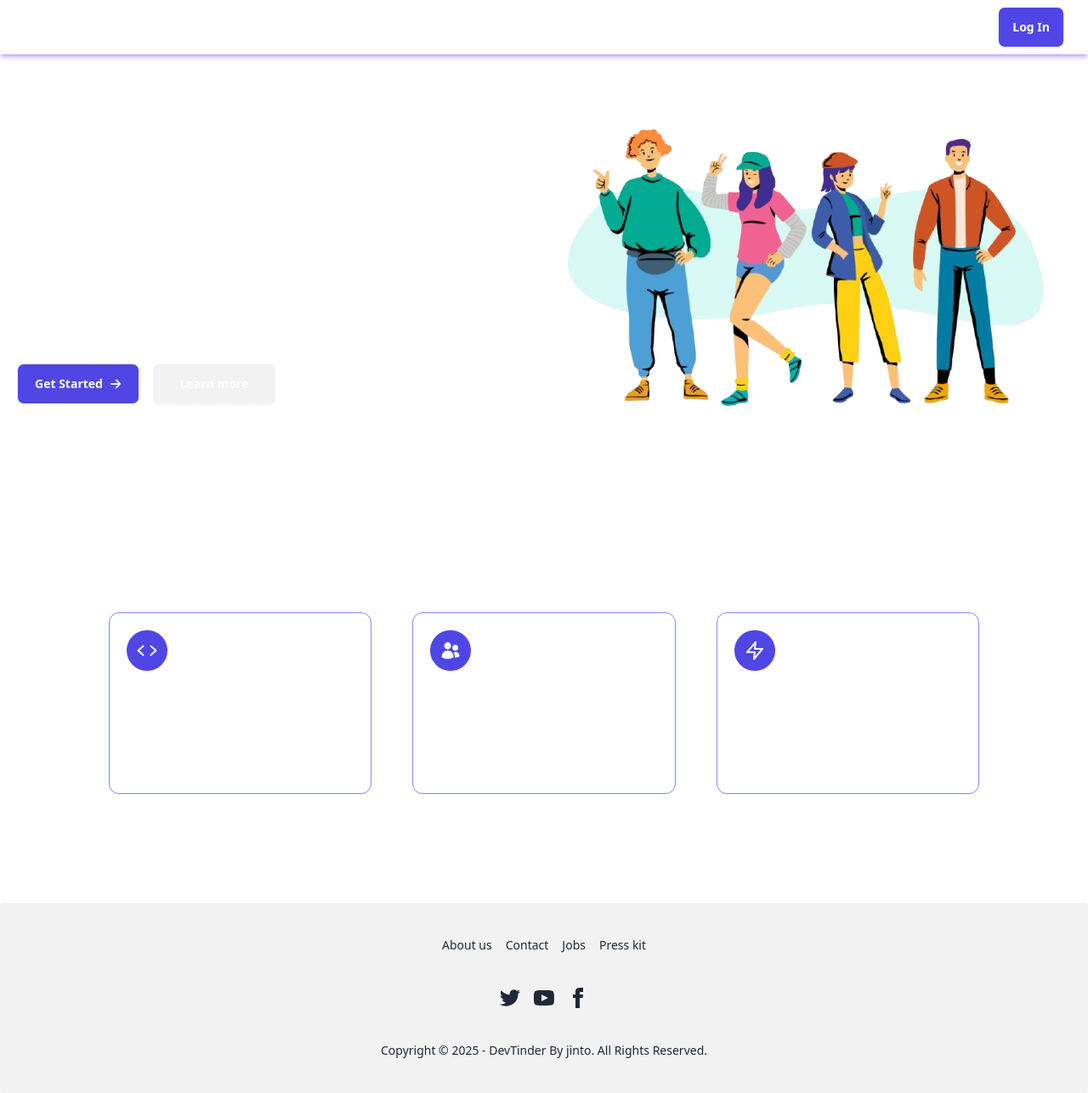
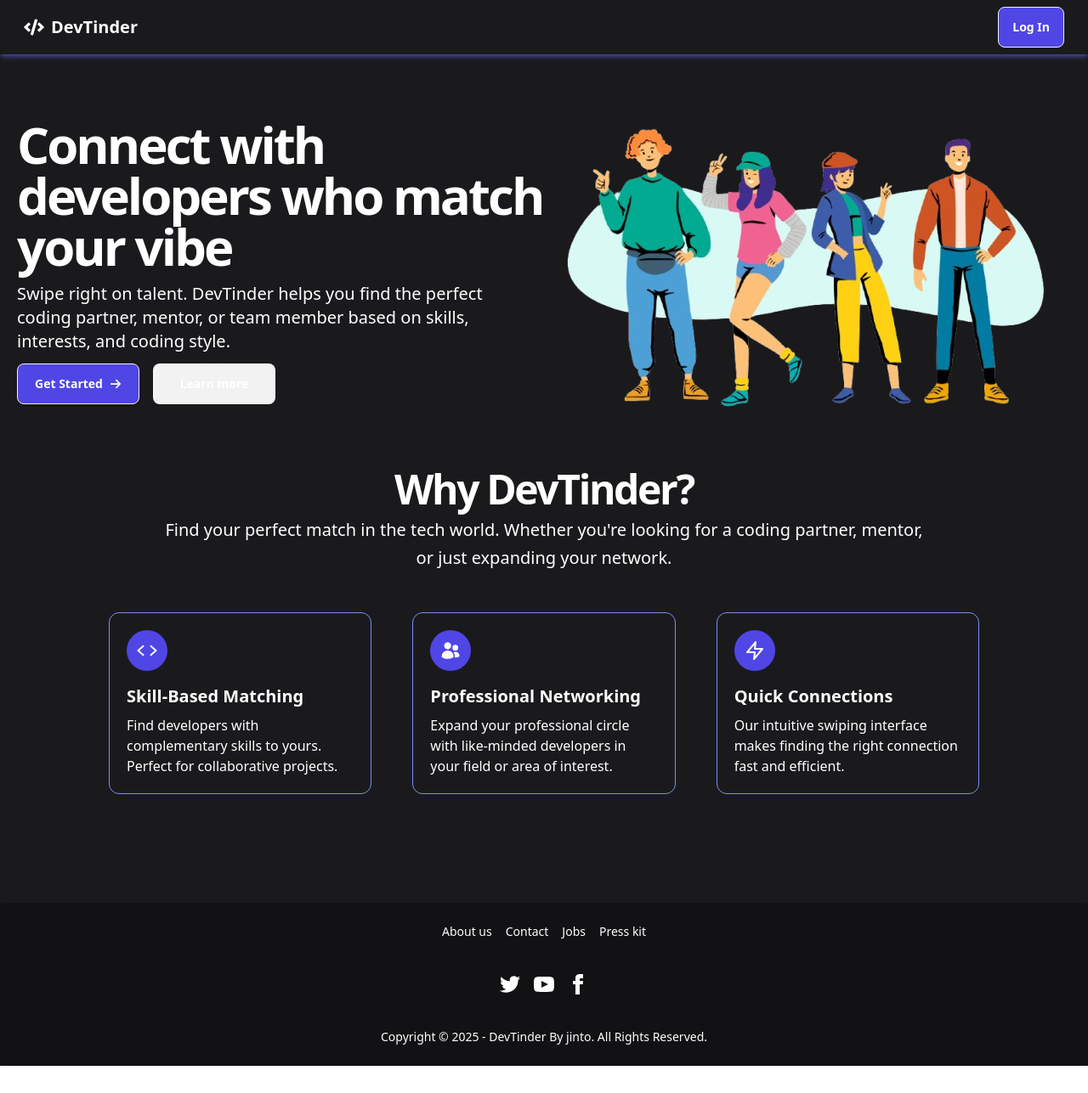
Before and after one commit to Jintops/devTinder-frontend, a React (Vite) app: page / in a window 1280 px wide. Shown: the whole page at 85% size. After the commit the page ends 1255 px from the top, so only its background shows below. Built offline with nearby package versions, Linux system fonts and the light colour scheme; no server answers.

Commit message:
frontpage design completed

```diff
--- a/src/components/Body.jsx
+++ b/src/components/Body.jsx
@@ -34,11 +34,11 @@ const Body = () => {
   }, []);
 
   // Hide Navbar and Footer on the login page
-  const hideNavFooter = location.pathname === "/login";
+  // const hideNavFooter = location.pathname === "/login";
 
   return (
     <div >
-      {!hideNavFooter && <Header />}
+      {<Header />}
       <Outlet />
 
     </div>
--- a/src/components/Footer.jsx
+++ b/src/components/Footer.jsx
@@ -2,12 +2,12 @@ import React from 'react'
 
 const Footer = () => {
   return (
-<footer className="footer footer-center bg-base-200 text-base-content rounded p-10">
+<footer className="footer footer-center bg-black/30 text-base-content rounded p-6">
   <nav className="grid grid-flow-col gap-4">
-    <a className="link link-hover">About us</a>
-    <a className="link link-hover">Contact</a>
-    <a className="link link-hover">Jobs</a>
-    <a className="link link-hover">Press kit</a>
+    <a className="link link-hover text-white">About us</a>
+    <a className="link link-hover text-white">Contact</a>
+    <a className="link link-hover text-white">Jobs</a>
+    <a className="link link-hover text-white">Press kit</a>
   </nav>
   <nav>
     <div className="grid grid-flow-col gap-4">
@@ -17,7 +17,7 @@ const Footer = () => {
           width="24"
           height="24"
           viewBox="0 0 24 24"
-          className="fill-current">
+          className="fill-current text-white">
           <path
             d="M24 4.557c-.883.392-1.832.656-2.828.775 1.017-.609 1.798-1.574 2.165-2.724-.951.564-2.005.974-3.127 1.195-.897-.957-2.178-1.555-3.594-1.555-3.179 0-5.515 2.966-4.797 6.045-4.091-.205-7.719-2.165-10.148-5.144-1.29 2.213-.669 5.108 1.523 6.574-.806-.026-1.566-.247-2.229-.616-.054 2.281 1.581 4.415 3.949 4.89-.693.188-1.452.232-2.224.084.626 1.956 2.444 3.379 4.6 3.419-2.07 1.623-4.678 2.348-7.29 2.04 2.179 1.397 4.768 2.212 7.548 2.212 9.142 0 14.307-7.721 13.995-14.646.962-.695 1.797-1.562 2.457-2.549z"></path>
         </svg>
@@ -28,7 +28,7 @@ const Footer = () => {
           width="24"
           height="24"
           viewBox="0 0 24 24"
-          className="fill-current">
+          className="fill-current text-white">
           <path
             d="M19.615 3.184c-3.604-.246-11.631-.245-15.23 0-3.897.266-4.356 2.62-4.385 8.816.029 6.185.484 8.549 4.385 8.816 3.6.245 11.626.246 15.23 0 3.897-.266 4.356-2.62 4.385-8.816-.029-6.185-.484-8.549-4.385-8.816zm-10.615 12.816v-8l8 3.993-8 4.007z"></path>
         </svg>
@@ -40,7 +40,7 @@ const Footer = () => {
           width="24"
           height="24"
           viewBox="0 0 24 24"
-          className="fill-current">
+          className="fill-current text-white">
           <path
             d="M9 8h-3v4h3v12h5v-12h3.642l.358-4h-4v-1.667c0-.955.192-1.333 1.115-1.333h2.885v-5h-3.808c-3.596 0-5.192 1.583-5.192 4.615v3.385z"></path>
         </svg>
@@ -48,7 +48,7 @@ const Footer = () => {
     </div>
   </nav>
   <aside>
-    <p>Copyright © {new Date().getFullYear()} -  DevTinder By jinto. All Rights Reserved.</p>
+    <p className='text-white'>Copyright © {new Date().getFullYear()} -  DevTinder By jinto. All Rights Reserved.</p>
   </aside>
 </footer>
   )
--- a/src/components/Header.jsx
+++ b/src/components/Header.jsx
@@ -4,6 +4,7 @@ import { useDispatch, useSelector } from 'react-redux';
 import { Link, useNavigate } from "react-router";
 import { removeUser } from '../utils/userSlice';
 import axios from 'axios';
+import { BASE_URL } from '../utils/constants';
 
 const Header = () => {
 
@@ -23,7 +24,7 @@ const Header = () => {
   }
 
   return (
-   <header className="min-h-16 px-3 sm:px-5 w-full bg-color-1 shadow-md shadow-primary/30">
+   <header className="min-h-16 px-3 sm:px-5  bg-color-1 shadow-md shadow-indigo-500/50">
             <div className="navbar container mx-auto">
                 <div className="flex-1">
                     <Link
@@ -76,7 +77,7 @@ const Header = () => {
                         </div>
                     </div>
                 ) : (
-                    <button className="btn bg-indigo-600 text-white">
+                    <button className="btn bg-indigo-600 hover:bg-indigo-700 text-white">
                         <Link to="/login">Log In</Link>
                     </button>
                 )}
--- a/src/components/HeroSection.jsx
+++ b/src/components/HeroSection.jsx
@@ -5,7 +5,7 @@ import AboutSection from './AboutSection';
 
 const HeroSection = () => {
   return (
-     <section className="py-10 container mx-auto flex-1 px-5 flex flex-col items-center justify-center text-neutral-content">
+     <section className="py-10   mx-auto flex-1 px-5 flex flex-col items-center justify-center text-neutral-content ">
             <div className="flex lg:flex-row lg:gap-0 gap-7 flex-col items-center justify-center container mx-auto">
                 <div className="flex-1 space-y-3">
                     <h1 className="text-3xl font-bold tracking-tighter sm:text-5xl xl:text-6xl/none text-white">Connect with developers who match your vibe</h1>
@@ -21,7 +21,7 @@ const HeroSection = () => {
                             </button>
                         </Link>
                         <Link to="/">
-                            <button className="btn btn-dash w-36 h-11 text-white border border-dotted border-white hover:border-none">Learn more</button>
+                            <button className="btn btn-dash w-36 h-11 text-white border border-dotted border-white hover:border-none ">Learn more</button>
                         </Link>
                     </div>
                 </div>
--- a/src/index.css
+++ b/src/index.css
@@ -1,3 +1,7 @@
 @tailwind base;
 @tailwind components;
 @tailwind utilities;
+
+body {
+    @apply bg-[#1a1a1d];
+}
```
